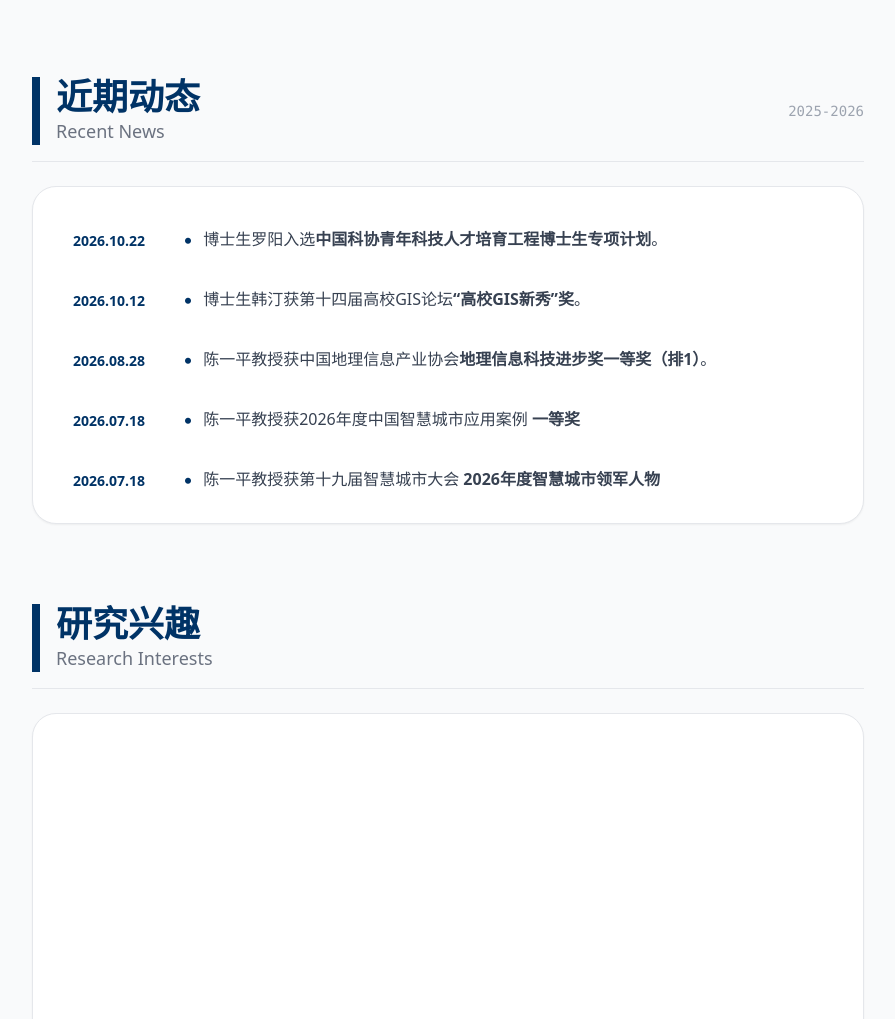
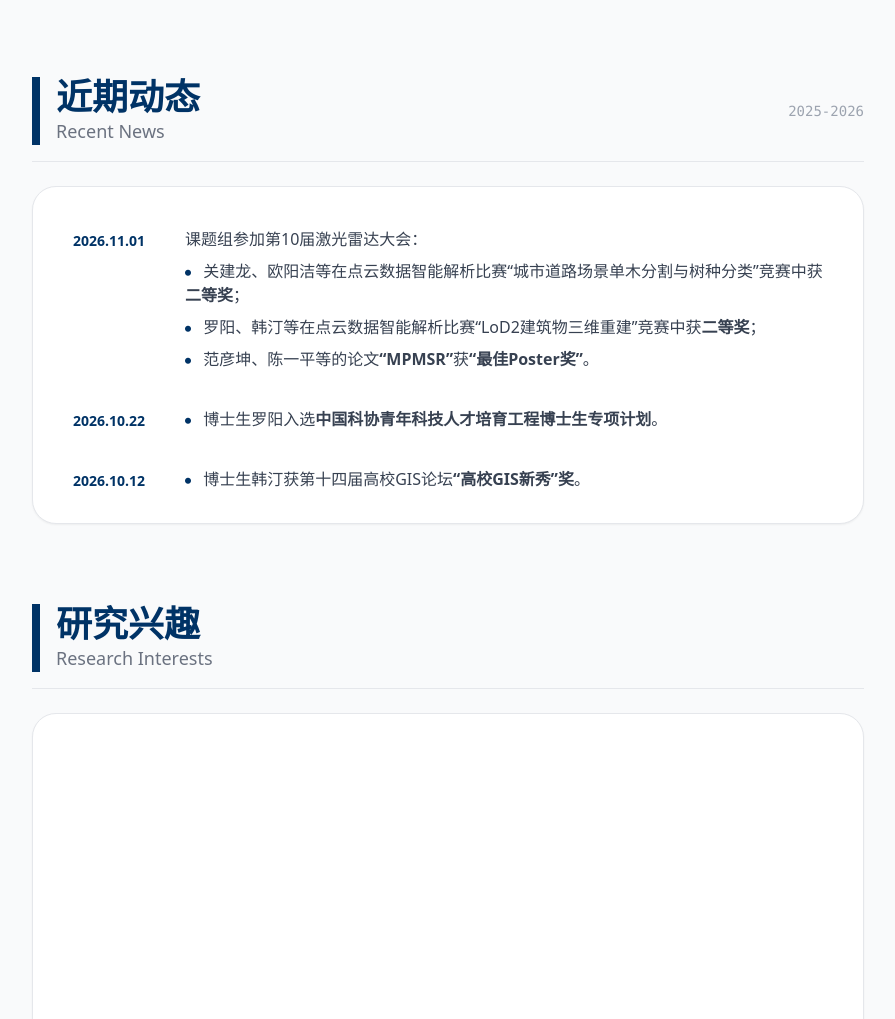
Before and after one commit to SYSU-3DSTAILab/3DSTAILab, a website: page index.html in a window 1280 px wide. Shown: the part 718-1737 px from the top of the page, without its empty margins (192-1087 px from the left). Drawn offline with nearby package versions, Linux system fonts and the light colour scheme; a script that the page names is missing.

Commit message:
Update index.html

```diff
--- a/index.html
+++ b/index.html
@@ -115,6 +115,27 @@
         <div class="news-scroll h-80 overflow-y-auto p-6 space-y-5">
 
           <!-- 2026 -->
+
+          <div class="flex gap-4 items-start group hover:bg-gray-50 p-2 rounded transition-colors">
+            <span class="text-sm font-bold text-primary w-24 shrink-0 pt-1">2026.11.01</span>
+            <div class="flex flex-col gap-2 flex-1">
+              <p class="text-gray-700 group-hover:text-primary transition-colors">
+                课题组参加第10届激光雷达大会：
+              </p>
+              <p class="text-gray-700 group-hover:text-primary transition-colors">
+                <i class="fas fa-circle text-[6px] text-primary align-middle mr-2"></i>
+                关建龙、欧阳洁等在点云数据智能解析比赛“城市道路场景单木分割与树种分类”竞赛中获<strong>二等奖</strong>；
+              </p>
+              <p class="text-gray-700 group-hover:text-primary transition-colors">
+                <i class="fas fa-circle text-[6px] text-primary align-middle mr-2"></i>
+                罗阳、韩汀等在点云数据智能解析比赛“LoD2建筑物三维重建”竞赛中获<strong>二等奖</strong>；
+              </p>
+              <p class="text-gray-700 group-hover:text-primary transition-colors">
+                <i class="fas fa-circle text-[6px] text-primary align-middle mr-2"></i>
+                范彦坤、陈一平等的论文<strong>“MPMSR”</strong>获<strong>“最佳Poster奖”</strong>。
+              </p>
+            </div>
+          </div>
 
           <div class="flex gap-4 items-start group hover:bg-gray-50 p-2 rounded transition-colors">
             <span class="text-sm font-bold text-primary w-24 shrink-0 pt-1">2026.10.22</span>
```
